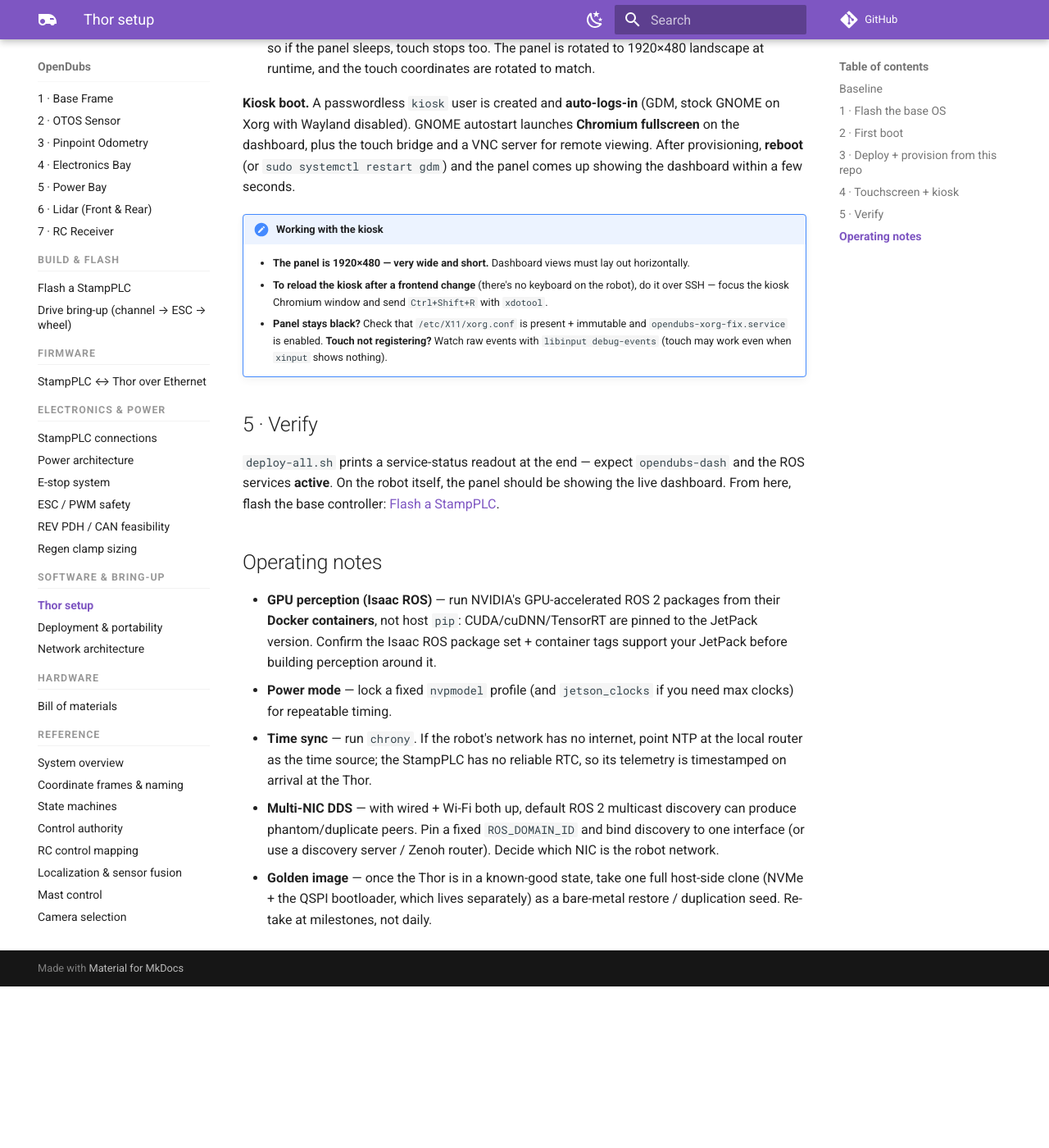
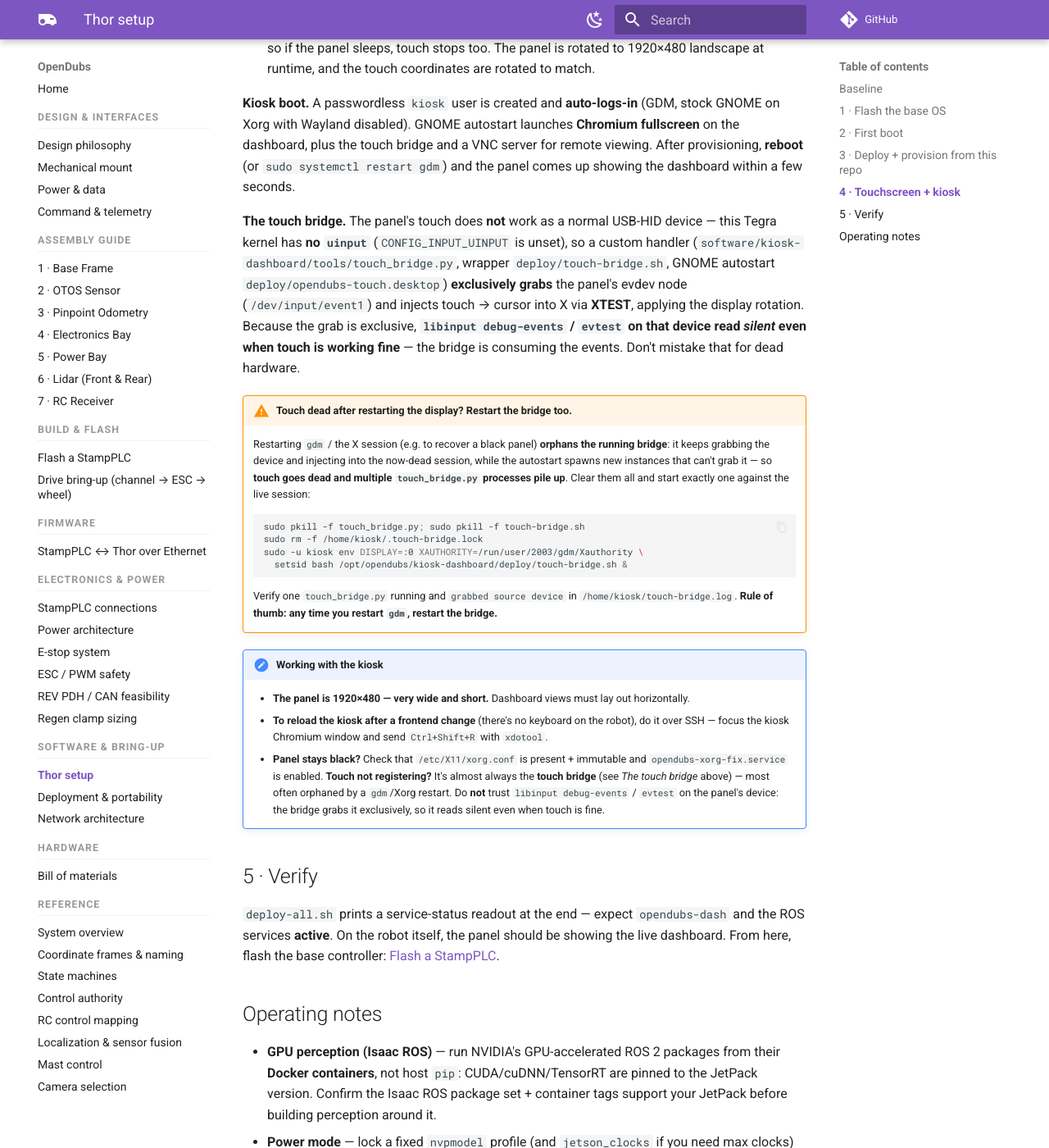
Before and after one commit to UW-Allen-School-Robotics/opendubs, an MkDocs documentation site: the page built from docs/thor-setup.md, in a window 1280 px wide and 1400 px high, scrolled down 2071 px. Shown: the whole window at 82% size. Built offline with MkDocs 1.6.1 and Material for MkDocs 9.7.7, drawn with Linux system fonts in a browser that asks for light colours; comment, search, counter and statistics services are not loaded; before the commit the page ends 3274 px from its top, so only the background shows below that.

Commit message:
docs: document the custom touch bridge + its restart gotcha
The kiosk touch panel is driven by a custom XTEST bridge (touch_bridge.py) because
this Tegra kernel has no uinput — it exclusively grabs the panel's evdev node, so
libinput/evtest read silent even when touch works. Restarting gdm orphans the
bridge and spawns duplicates, killing touch. Document what the bridge is, why
libinput looks dead, and the kill-all-then-relaunch-one fix; correct the old
"use libinput debug-events" tip that sends you the wrong way.

Co-Authored-By: Claude Opus 4.8 <noreply@anthropic.com>

````diff
--- a/docs/thor-setup.md
+++ b/docs/thor-setup.md
@@ -77,13 +77,37 @@ Xorg with Wayland disabled). GNOME autostart launches **Chromium fullscreen** on
 the touch bridge and a VNC server for remote viewing. After provisioning, **reboot** (or
 `sudo systemctl restart gdm`) and the panel comes up showing the dashboard within a few seconds.
 
+**The touch bridge.** The panel's touch does **not** work as a normal USB-HID device — this Tegra
+kernel has **no `uinput`** (`CONFIG_INPUT_UINPUT` is unset), so a custom handler
+(`software/kiosk-dashboard/tools/touch_bridge.py`, wrapper `deploy/touch-bridge.sh`, GNOME autostart
+`deploy/opendubs-touch.desktop`) **exclusively grabs** the panel's evdev node (`/dev/input/event1`)
+and injects touch → cursor into X via **XTEST**, applying the display rotation. Because the grab is
+exclusive, **`libinput debug-events` / `evtest` on that device read *silent* even when touch is
+working fine** — the bridge is consuming the events. Don't mistake that for dead hardware.
+
+!!! warning "Touch dead after restarting the display? Restart the bridge too."
+    Restarting `gdm` / the X session (e.g. to recover a black panel) **orphans the running bridge**:
+    it keeps grabbing the device and injecting into the now-dead session, while the autostart spawns
+    new instances that can't grab it — so **touch goes dead and multiple `touch_bridge.py` processes
+    pile up**. Clear them all and start exactly one against the live session:
+    ```bash
+    sudo pkill -f touch_bridge.py; sudo pkill -f touch-bridge.sh
+    sudo rm -f /home/kiosk/.touch-bridge.lock
+    sudo -u kiosk env DISPLAY=:0 XAUTHORITY=/run/user/2003/gdm/Xauthority \
+      setsid bash /opt/opendubs/kiosk-dashboard/deploy/touch-bridge.sh &
+    ```
+    Verify one `touch_bridge.py` running and `grabbed source device` in
+    `/home/kiosk/touch-bridge.log`. **Rule of thumb: any time you restart `gdm`, restart the bridge.**
+
 !!! note "Working with the kiosk"
     - **The panel is 1920×480 — very wide and short.** Dashboard views must lay out horizontally.
     - **To reload the kiosk after a frontend change** (there's no keyboard on the robot), do it over
       SSH — focus the kiosk Chromium window and send `Ctrl+Shift+R` with `xdotool`.
     - **Panel stays black?** Check that `/etc/X11/xorg.conf` is present + immutable and
-      `opendubs-xorg-fix.service` is enabled. **Touch not registering?** Watch raw events with
-      `libinput debug-events` (touch may work even when `xinput` shows nothing).
+      `opendubs-xorg-fix.service` is enabled. **Touch not registering?** It's almost always the
+      **touch bridge** (see *The touch bridge* above) — most often orphaned by a `gdm`/Xorg restart.
+      Do **not** trust `libinput debug-events` / `evtest` on the panel's device: the bridge grabs it
+      exclusively, so it reads silent even when touch is fine.
 
 ## 5 · Verify
 
````
